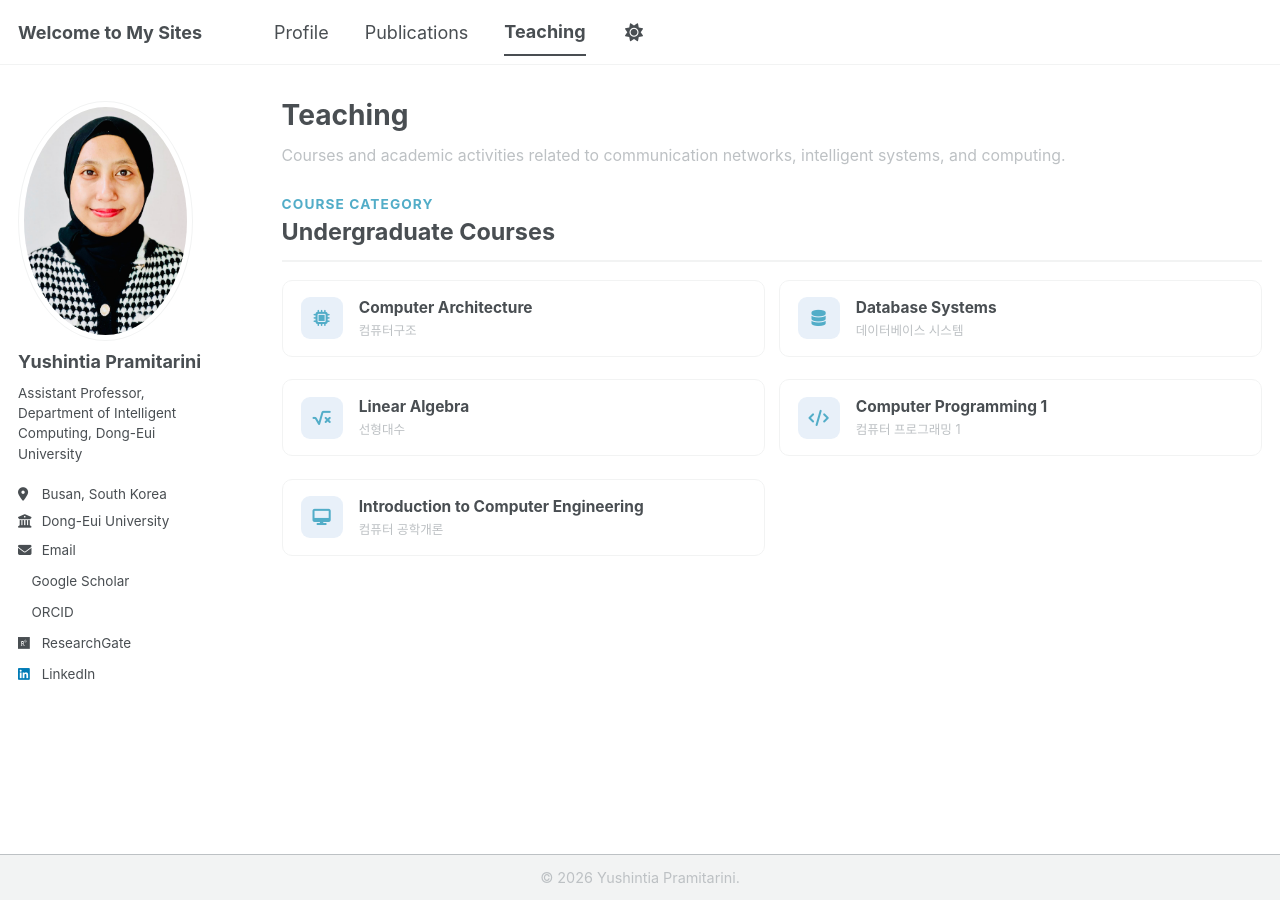
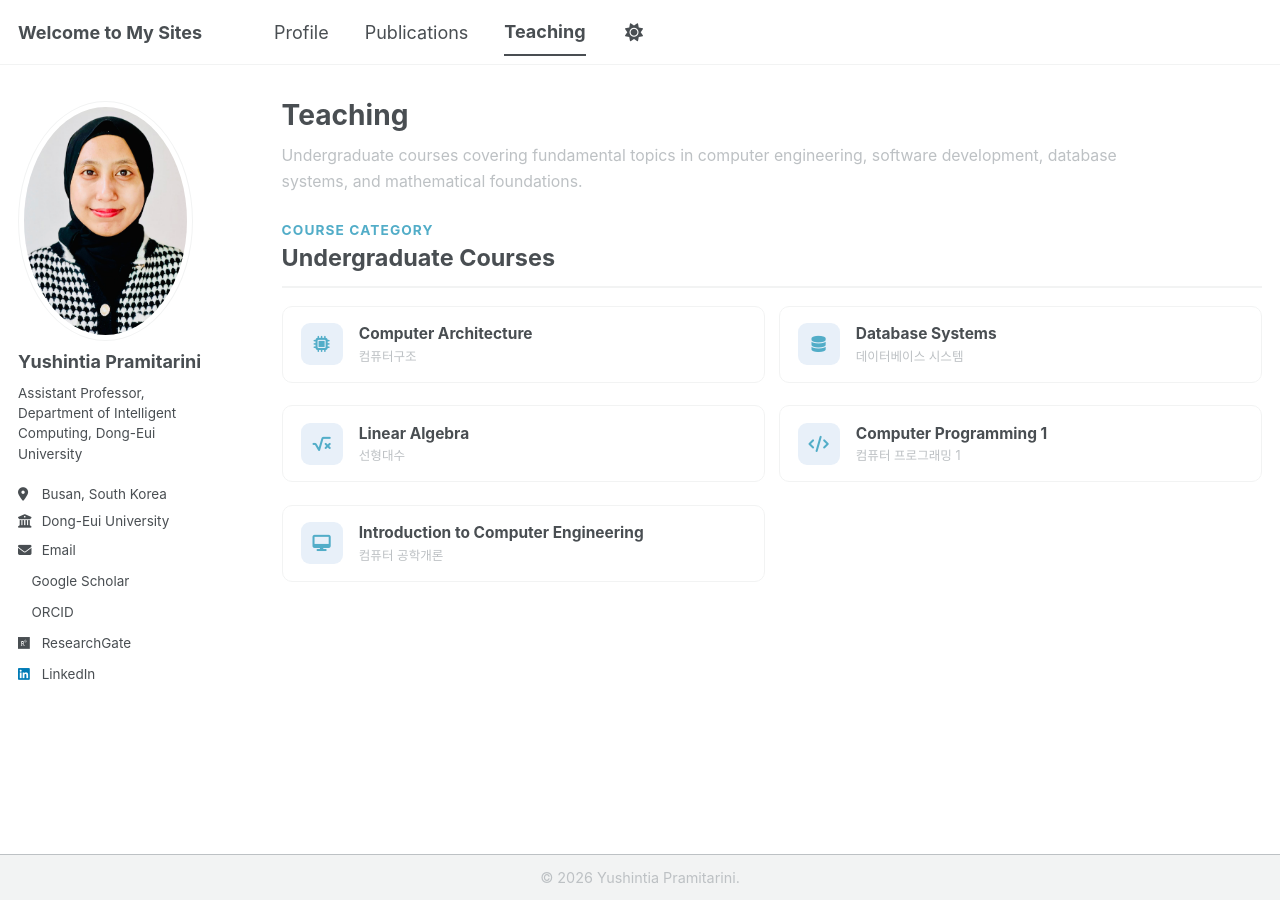
Before and after one commit to yushintia/yushintia.github.io, a Jekyll site: the page built from _pages/teaching.html, in a window 1280 px wide. Built offline with Jekyll 4.4.1, drawn with Linux system fonts in a browser that asks for light colours; a style sheet for code colours, icons or effects is not loaded.

Commit message:
Update teaching page introduction text

```diff
--- a/_pages/teaching.html
+++ b/_pages/teaching.html
@@ -9,8 +9,7 @@ author_profile: true
 
   <div class="teaching-intro">
     <p>
-      Courses and academic activities related to communication networks,
-      intelligent systems, and computing.
+      Undergraduate courses covering fundamental topics in computer engineering, software development, database systems, and mathematical foundations.
     </p>
   </div>
 
```
